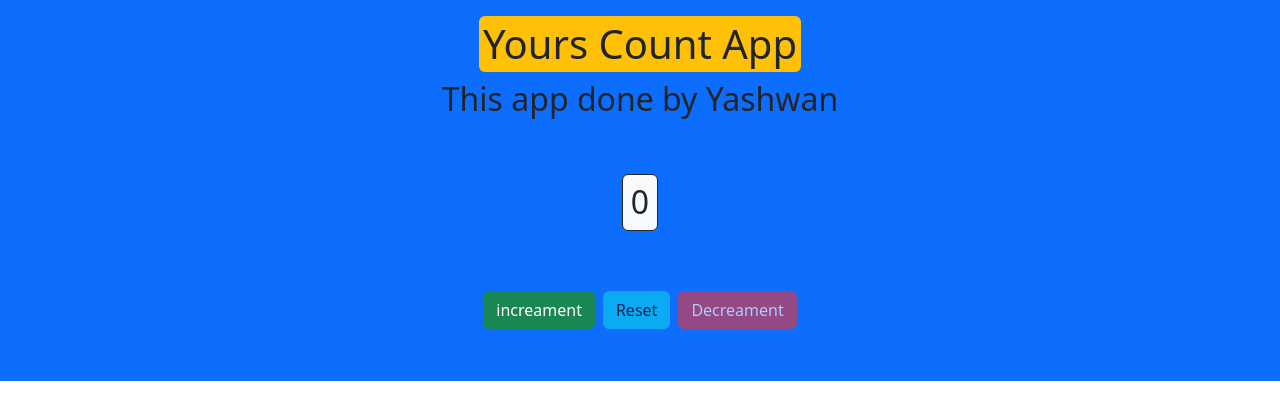
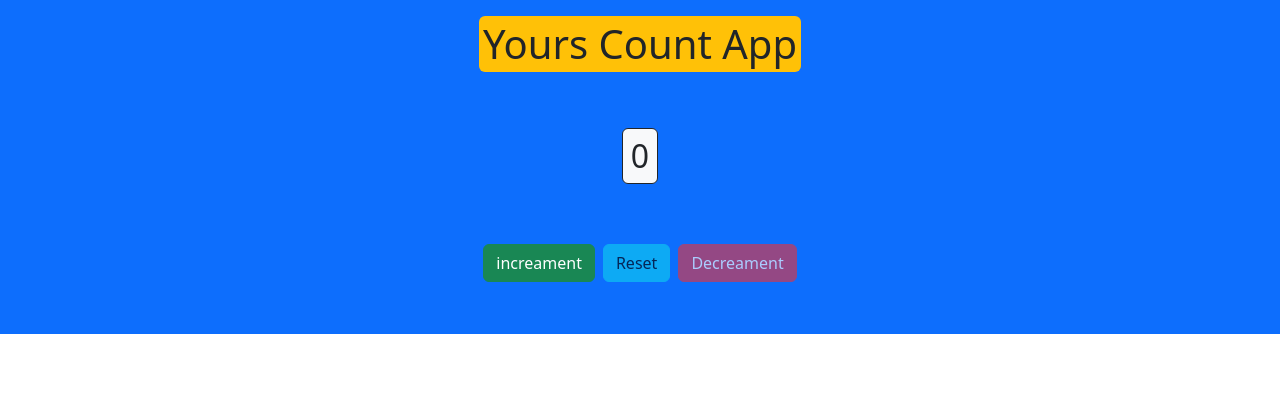
Before and after one commit to Dhawan00/CounterApp1, a React (Vite) app: page / in a window 1280 px wide. Shown: the top 420 px of the page. Built offline with nearby package versions, Linux system fonts and the light colour scheme.

Commit message:
removed h2 name yashwan

```diff
--- a/src/App.tsx
+++ b/src/App.tsx
@@ -21,7 +21,7 @@ function App() {
         <h1 className=" d-inline-block rounded p-1 mt-3  bg-warning">
           Yours Count App
         </h1>
-        <h2>This app done by Yashwan</h2>
+
 
       </div>
 
```
